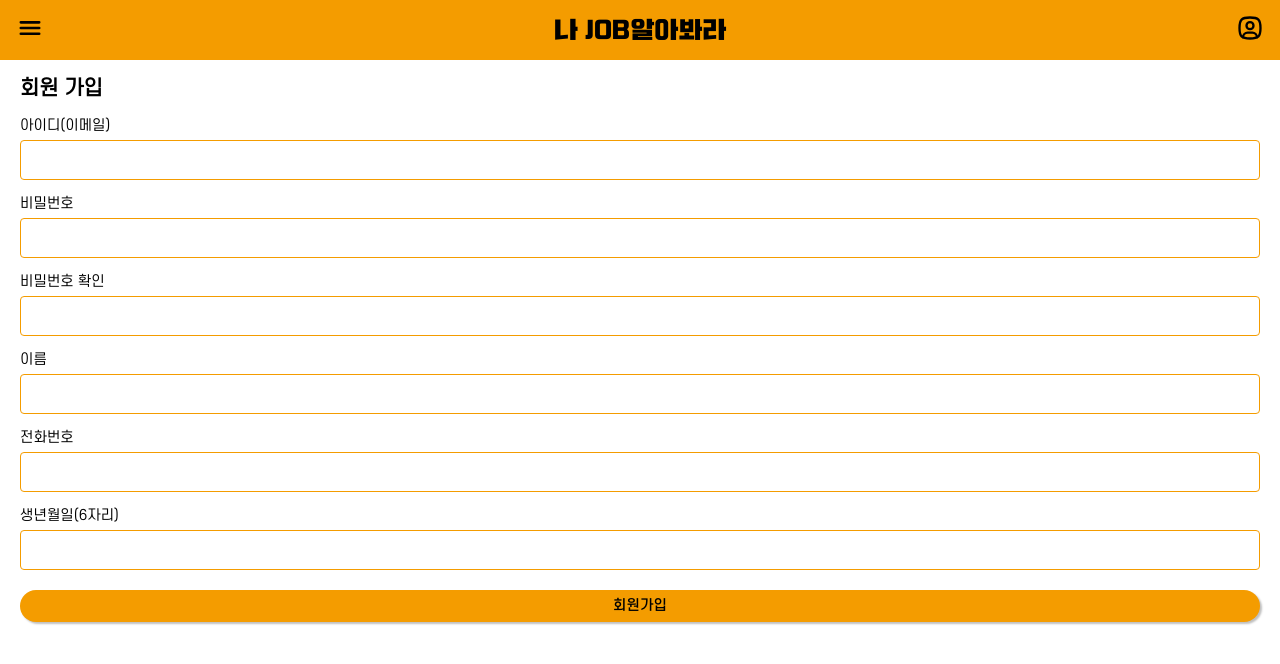
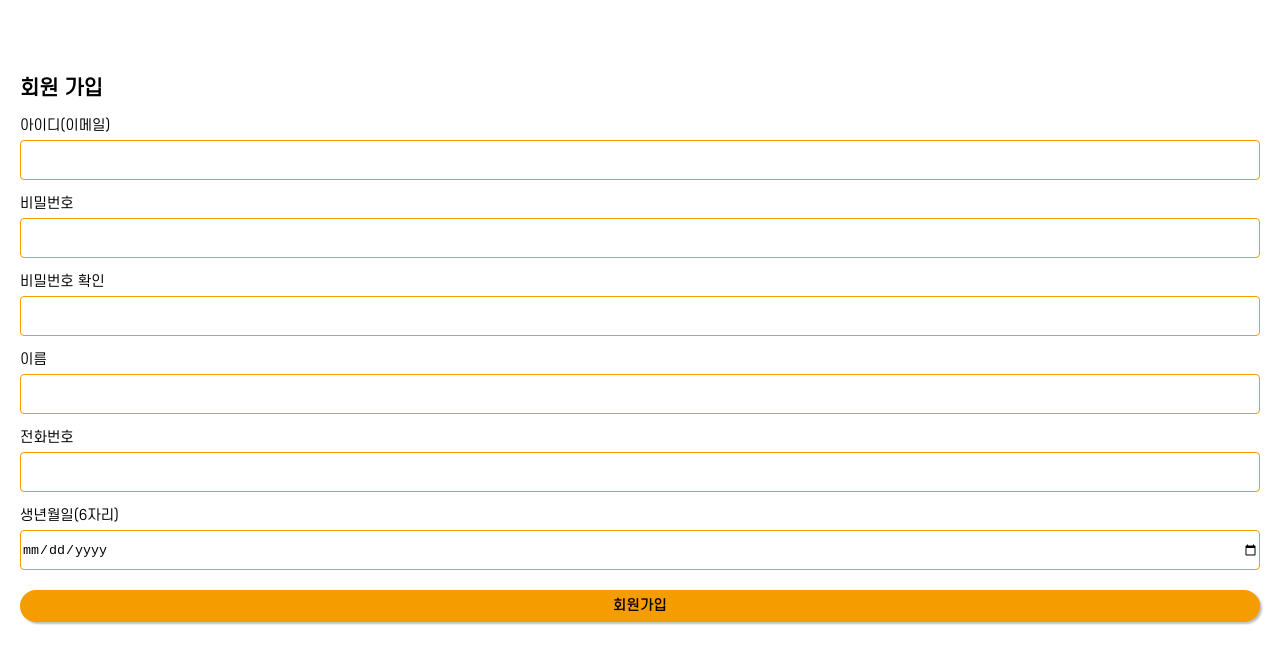
Before and after one commit to ICONICTHON/2024_ICONITHON_TEAM_4_FE, a React (Create React App) app in the folder wishjob/: page /signup in a window 1280 px wide. Shown: the top 664 px of the page. Built offline with nearby package versions, Linux system fonts and the light colour scheme.

Commit message:
[FEAT] 회원가입 api
됨 ㅎ

```diff
--- a/wishjob/src/pages/signup.jsx
+++ b/wishjob/src/pages/signup.jsx
@@ -1,9 +1,15 @@
-import React, { useState } from "react";
-import Header from "../component/header/header";
+import React, { useState, useEffect } from "react";
 import styled from "styled-components";
 import { useNavigate } from "react-router-dom";
+import { useLocation } from "react-router-dom";
+import axios from "../axios";
 
 const Container = styled.div`
+  opacity: ${(props) => (props.visible ? 1 : 0)};
+  transform: ${(props) =>
+    props.visible ? "translateY(0)" : "translateY(20px)"};
+  transition: opacity 0.5s ease, transform 0.5s ease;
+
   width: 100vw;
   padding: 20px;
   justify-content: space-between;
@@ -53,7 +59,7 @@ const ButtonContainer = styled.div`
   margin-top: 20px;
 `;
 
-const SignupButton = styled.button`
+const SignupButton = styled.input`
   width: 100%;
   height: 32px;
   background-color: #f49c00;
@@ -74,20 +80,49 @@ function SignupPage() {
   const [email, setEmail] = useState("");
   const [password, setPassword] = useState("");
   const [confirmPassword, setConfirmPassword] = useState("");
-  const [name, setName] = useState("");
-  const [phone, setPhone] = useState("");
-  const [birthDate, setBirthDate] = useState("");
+  const [full_name, setName] = useState("");
+  const [phoneNum, setPhone] = useState("");
+  const [birth, setBirthDate] = useState("");
 
   const isPasswordMatch =
     password && confirmPassword && password === confirmPassword;
 
   const nav = useNavigate();
+  const [isVisible, setIsVisible] = useState(false);
+  const location = useLocation();
+
+  useEffect(() => {
+    setIsVisible(false);
+    const timeout = setTimeout(() => setIsVisible(true), 50);
+    return () => clearTimeout(timeout);
+  }, [location]);
+
+  const handleSignup = async (e) => {
+    e.preventDefault();
+
+    try {
+      const response = await axios.post(`/users/signup/`, {
+        email,
+        password,
+        full_name,
+        phoneNum,
+        birth,
+      });
+
+      if (response.status === 201) {
+        alert("회원가입이 성공적으로 완료되었습니다.");
+        nav("/main"); // 회원가입 성공 시 메인 페이지로 이동
+      }
+    } catch (error) {
+      console.error("회원가입 오류:", error);
+      alert("회원가입에 실패했습니다. 다시 시도해주세요.");
+    }
+  };
 
   return (
-    <div>
-      <Header />
-      <Container>
-        <Title>회원 가입</Title>
+    <Container visible={isVisible}>
+      <Title>회원 가입</Title>
+      <form onSubmit={handleSignup}>
         <FormGroup>
           <Label>아이디(이메일)</Label>
           <Input
@@ -123,7 +158,7 @@ function SignupPage() {
           <Label>이름</Label>
           <Input
             type="text"
-            value={name}
+            value={full_name}
             onChange={(e) => setName(e.target.value)}
           />
         </FormGroup>
@@ -131,23 +166,23 @@ function SignupPage() {
           <Label>전화번호</Label>
           <Input
             type="text"
-            value={phone}
+            value={phoneNum}
             onChange={(e) => setPhone(e.target.value)}
           />
         </FormGroup>
         <FormGroup>
           <Label>생년월일(6자리)</Label>
           <Input
-            type="text"
-            value={birthDate}
+            type="date"
+            value={birth}
             onChange={(e) => setBirthDate(e.target.value)}
           />
         </FormGroup>
-        <ButtonContainer onClick={() => nav("/main")}>
-          <SignupButton>회원가입</SignupButton>
+        <ButtonContainer>
+          <SignupButton type="submit" value={"회원가입"} />
         </ButtonContainer>
-      </Container>
-    </div>
+      </form>
+    </Container>
   );
 }
 
```
